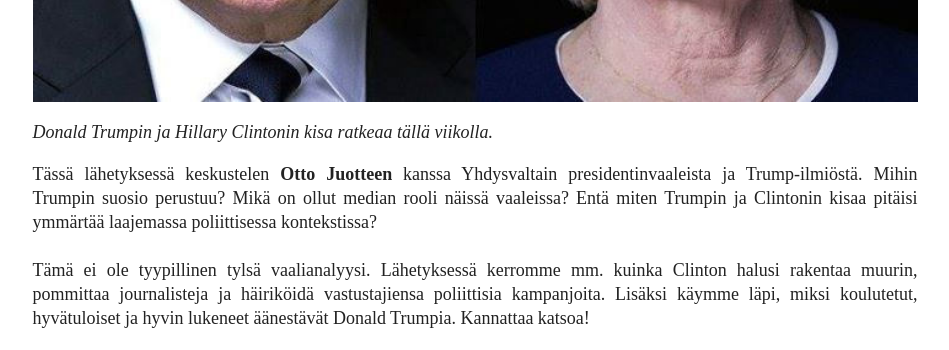
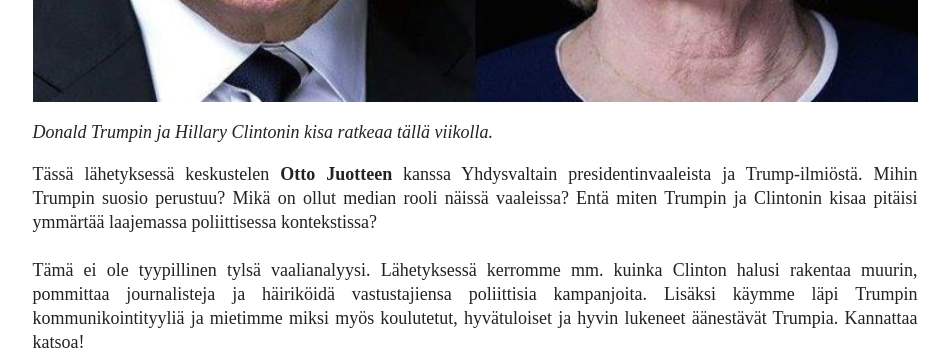
Before and after one commit to kuikanmaki/kuikanmaki.github.io, a Jekyll site: the page built from _posts/2016-11-07-miksi-trump-voittaa.md, in a window 1280 px wide and 900 px high, scrolled down 612 px, cut to the strip 0-350 px from the top of the window. Shown: the whole strip, without its empty margins (165-1114 px from the left). Built offline with Jekyll 4.4.1, drawn with Linux system fonts in a browser that asks for light colours; comment, search, counter and statistics services are not loaded.

Commit message:
updated blog post

```diff
--- a/_posts/2016-11-07-miksi-trump-voittaa.md
+++ b/_posts/2016-11-07-miksi-trump-voittaa.md
@@ -16,9 +16,9 @@ tags: yhdysvallat presidentinvaalit trump clinton
 
 <p>Tässä lähetyksessä keskustelen <b>Otto Juotteen</b> kanssa Yhdysvaltain presidentinvaaleista ja Trump-ilmiöstä. Mihin Trumpin suosio perustuu? Mikä on ollut median rooli näissä vaaleissa? Entä miten Trumpin ja Clintonin kisaa pitäisi ymmärtää laajemassa poliittisessa kontekstissa?<br><br>
 
-Tämä ei ole tyypillinen tylsä vaalianalyysi. Lähetyksessä kerromme mm. kuinka Clinton halusi rakentaa muurin, pommittaa journalisteja ja häiriköidä vastustajiensa poliittisia kampanjoita. Lisäksi käymme läpi, miksi koulutetut, hyvätuloiset ja hyvin lukeneet äänestävät Donald Trumpia. Kannattaa katsoa!<br><br>
+Tämä ei ole tyypillinen tylsä vaalianalyysi. Lähetyksessä kerromme mm. kuinka Clinton halusi rakentaa muurin, pommittaa journalisteja ja häiriköidä vastustajiensa poliittisia kampanjoita. Lisäksi käymme läpi Trumpin kommunikointityyliä ja mietimme miksi myös koulutetut, hyvätuloiset ja hyvin lukeneet äänestävät Trumpia. Kannattaa katsoa!<br><br>
 
-<iframe src="https://www.youtube.com/embed/9WLCndrDS2U" frameborder="0" allowfullscreen></iframe>
+<iframe width="560" height="315" src="https://www.youtube.com/embed/9WLCndrDS2U" frameborder="0" allowfullscreen></iframe>
 
 <p><a href="https://www.youtube.com/channel/UCHOTEl3XEzqv3VuLr20cyOA">Jari & Otto Show -kanava YouTubessa.</a></p>
 
```
